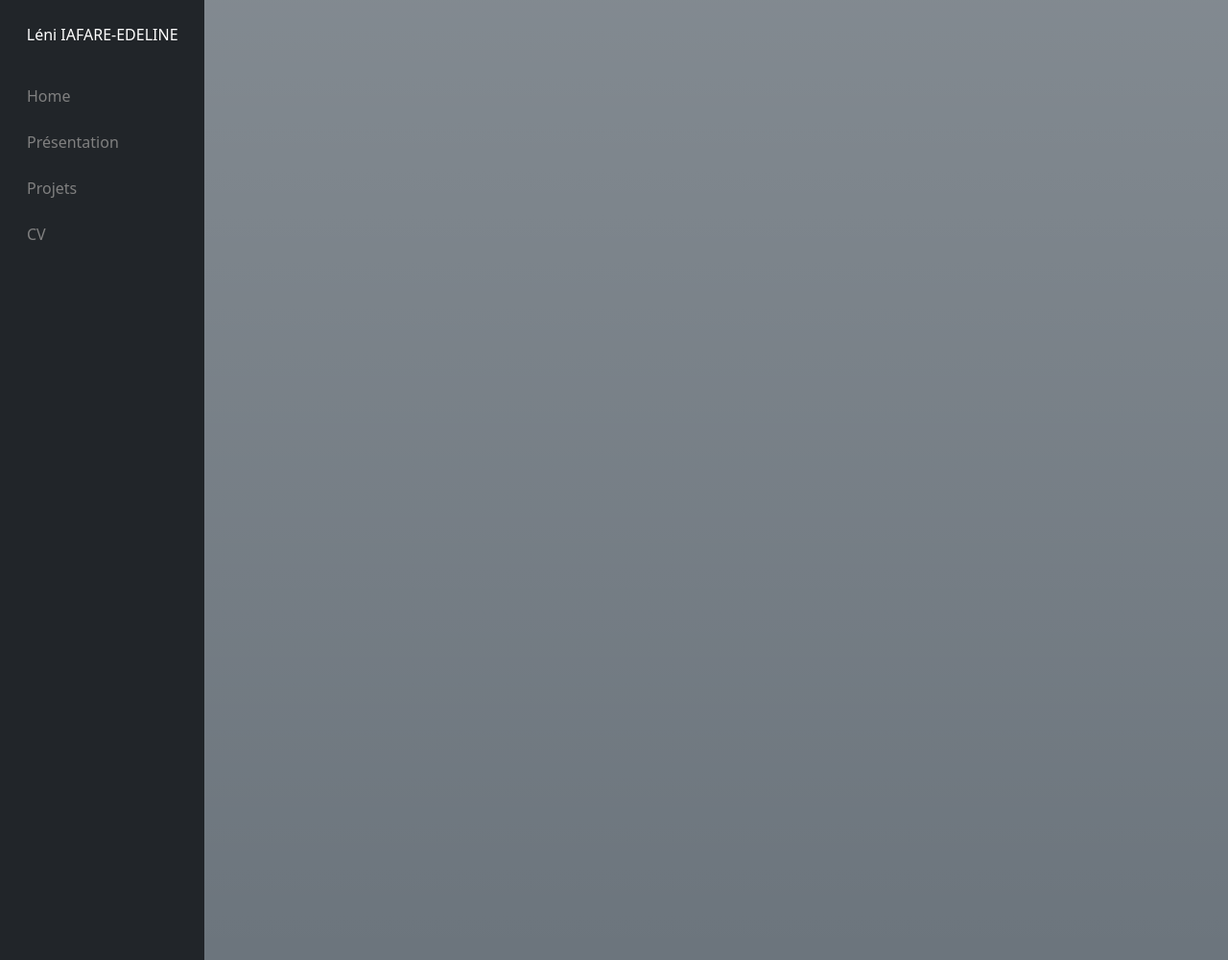
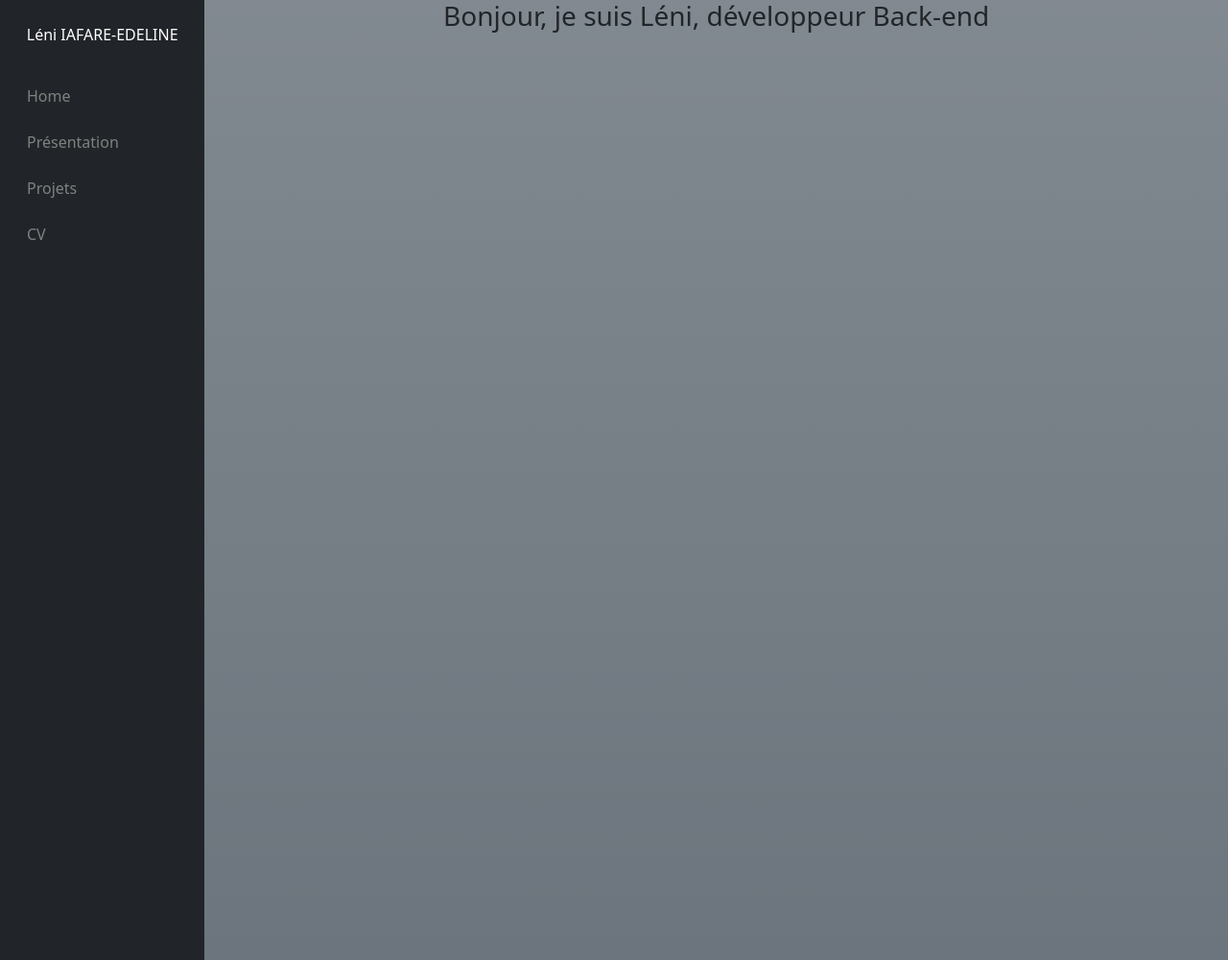
Before and after one commit to Bbop311/Bbop311.github.io, a plain HTML site: page index.html in a window 1280 px wide. Shown: the whole page at 96% size. Drawn offline with nearby package versions, Linux system fonts and the light colour scheme.

Commit message:
end of day 05.04

```diff
--- a/assets/styles/style.css
+++ b/assets/styles/style.css
@@ -15,3 +15,7 @@ a {
 section {
     font-size: 1.5em;
 }
+
+#presentation_sentence {
+
+}
--- a/index.html
+++ b/index.html
@@ -31,8 +31,8 @@
                     </ul>
                 </nav>
             </div>
-            <div id="main_body" class="col-10 bg-secondary bg-gradient">
-
+            <div id="presentation_sentence" class="col-10 bg-secondary bg-gradient d-flex justify-content-center">
+                <h3>Bonjour, je suis Léni, développeur Back-end</h3>
             </div>
         </div>
     </main>
```
Also changed, not shown: projets.html (+1 -1 lines).
